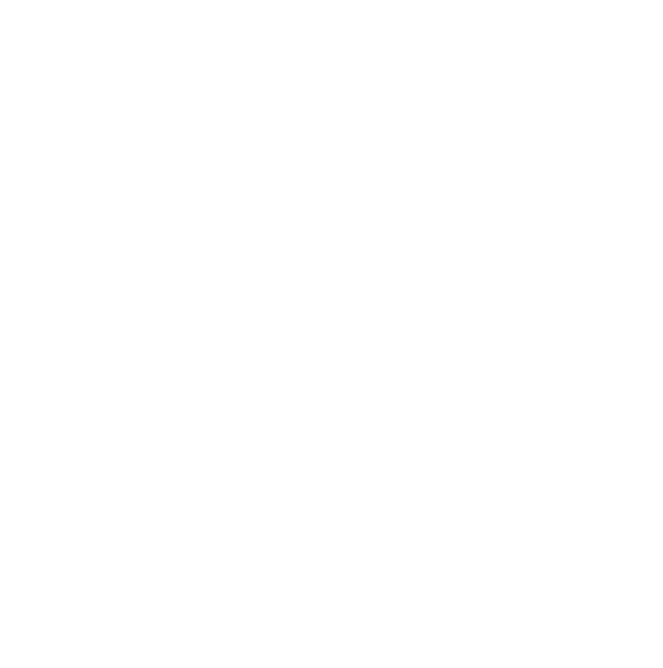
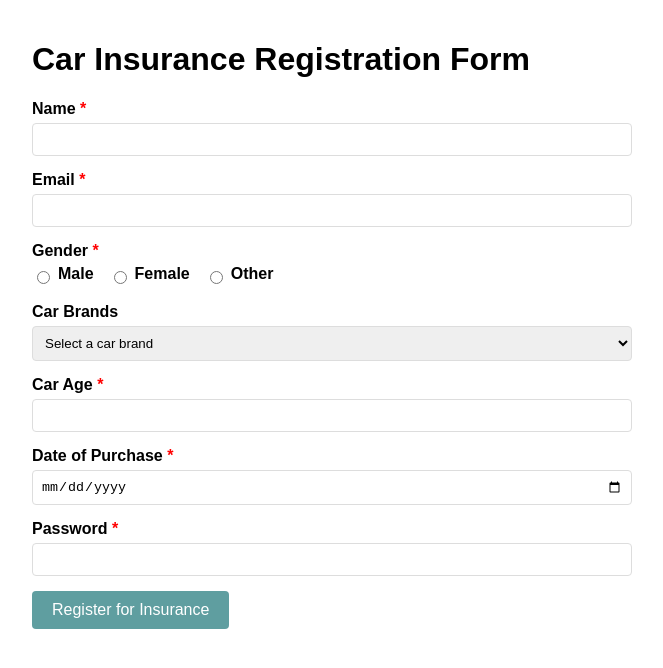
Before and after one commit to acciojob/car-insurance-form-Kshitiz-Here, a website: page main.html in a window 1280 px wide. Shown: the whole page, without its empty margins (308-971 px from the left). Drawn offline with Linux system fonts and the light colour scheme.

Commit message:
created a submission

```diff
--- a/main.html
+++ b/main.html
@@ -3,11 +3,69 @@
 <html>
 
 <head>
+	<title>Car Insurance Registration</title>
 	<link rel="stylesheet" href="styles.css">
 </head>
 
 <body>
 	<!-- the entire body must be written by student -->
+	<h1>Car Insurance Registration Form</h1>
+	<form method="post">
+		<div class="form-group">
+			<label for="name" class="required">Name</label>
+			<input type="text" id="name" name="name" required>
+		</div>
+
+		<div class="form-group">
+			<label for="email" class="required">Email</label>
+			<input type="email" id="email" name="email" required>
+		</div>
+
+		<div class="form-group">
+			<label class="required">Gender</label>
+			<div class="radio-group">
+				<div class="radio-option">
+					<input type="radio" id="male" name="gender" value="male" required>
+					<label for="male">Male</label>
+				</div>
+				<div class="radio-option">
+					<input type="radio" id="female" name="gender" value="female" required>
+					<label for="female">Female</label>
+                </div>
+                <div class="radio-option">
+					<input type="radio" id="other" name="gender" value="other" required>
+                    <label for="other">Other</label>
+                </div>
+			</div>
+        </div>
+
+		<div class="form-group">
+			<label for="cars">Car Brands</label>
+			<select id="cars" name="cars">
+				<option value="">Select a car brand</option>
+                <option value="bmw">BMW</option>
+                <option value="audi">Audi</option>
+                <option value="mercedez">Mercedez</option>
+            </select>
+        </div>
+
+        <div class="form-group">
+			<label for="carage" class="required">Car Age</label>
+            <input type="number" id="carage" name="carage" min="0" max="50" required>
+        </div>
+
+        <div class="form-group">
+			<label for="dop" class="required">Date of Purchase</label>
+            <input type="date" id="dop" name="dop" required>
+        </div>
+
+        <div class="form-group">
+            <label for="password" class="required">Password</label>
+            <input type="password" id="password" name="password" required>
+        </div>
+
+        <button type="submit">Register for Insurance</button>
+	</form>
     <script type="text/javascript" src="./script.js">
 </script>
 
--- a/styles.css
+++ b/styles.css
@@ -1,2 +1,56 @@
 
 /* Your CSS Code here. */
+body {
+	font-family: Arial, sans-serif;
+	max-width: 600px;
+	margin: 0 auto;
+	padding: 20px;
+	}
+
+.form-group {
+	margin-bottom: 15px;
+	}
+
+label {
+	display: block;
+	margin-bottom: 5px;
+	font-weight: bold;
+	}
+
+input, select {
+	width: 100%;
+	padding: 8px;
+	border: 1px solid #ddd;
+	border-radius: 4px;
+	box-sizing: border-box;
+	}
+
+.radio-group {
+	display: flex;
+	gap: 15px;
+	}
+
+.radio-option {
+	display: flex;
+	align-items: center;
+	gap: 5px;
+	}
+
+button {
+	background-color: cadetblue;
+	color: white;
+	padding: 10px 20px;
+	border: none;
+	border-radius: 4px;
+	cursor: pointer;
+	font-size: 16px;
+	}
+
+button:hover {
+	background-color: blue;
+	}
+
+.required::after {
+	content: " *";
+	color: red;
+	}
```
